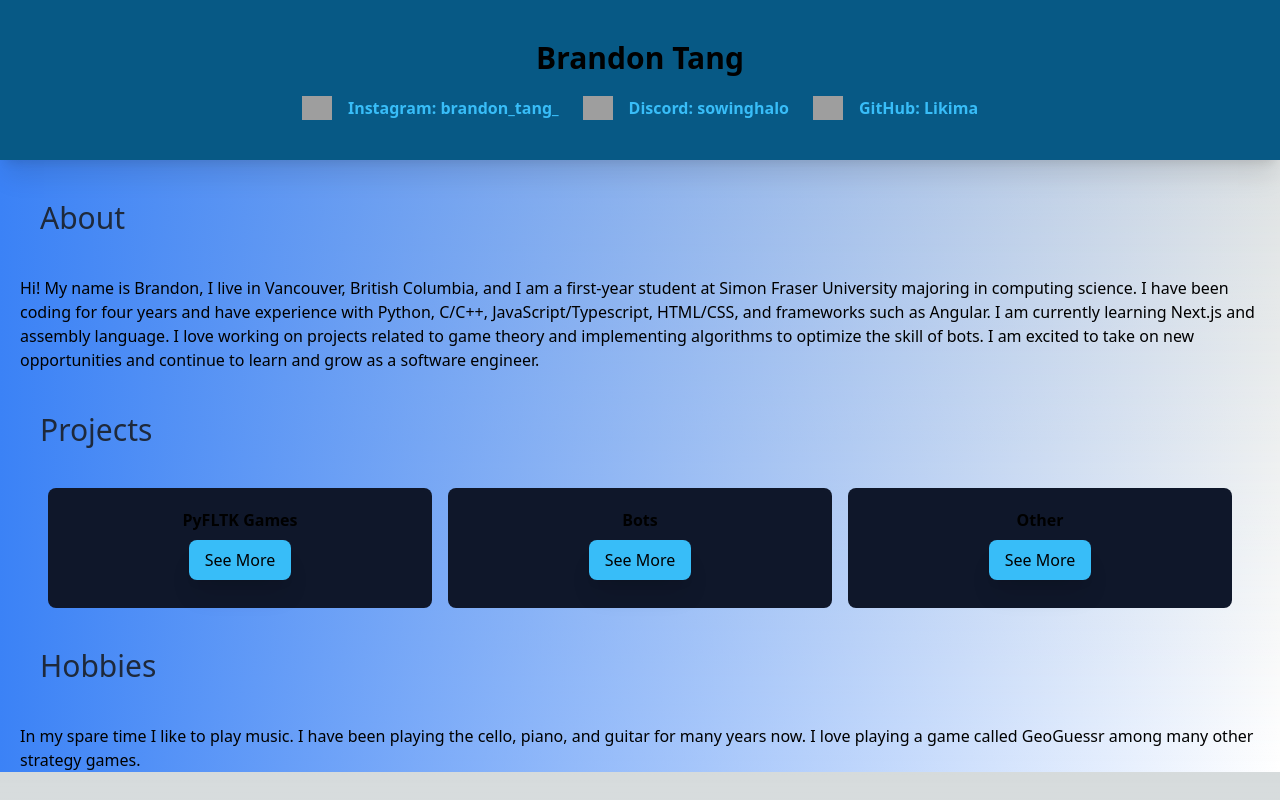
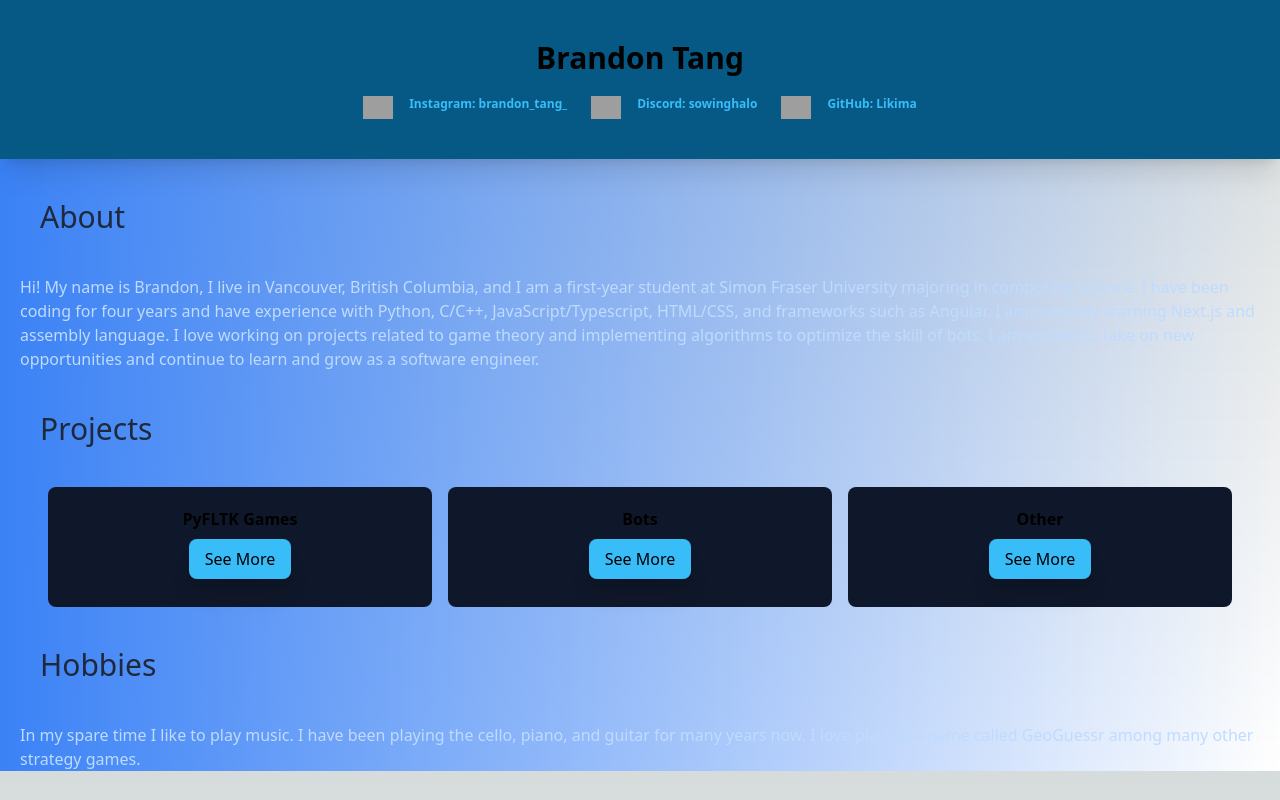
Before and after one commit to Likima/asdf, a Next.js app in the folder web/: page / in a window 1280 px wide. Built offline with nearby package versions, Linux system fonts and the light colour scheme; grey boxes are pictures that could not be loaded.

Commit message:
Update form styling and add new form component

```diff
--- a/web/app/fltk_games.tsx
+++ b/web/app/fltk_games.tsx
@@ -1,5 +1,11 @@
 
 
 export function games(){
+    return(
+        <div className = "w-full max-w-xs">
+            <form className = "bg-slate-600">
 
+            </form>
+        </div>
+    )
 }
--- a/web/app/page.tsx
+++ b/web/app/page.tsx
@@ -71,7 +71,7 @@ function Icon({
 }
 
 function subtitle(text: string){
-  return(<p className="m-10 text-3xl text-slate-800 dark:text-white">{text}</p>)
+  return(<p className="m-10 text-3xl text-slate-800 dark:text-slate-400">{text}</p>)
 }
 
 function RenderCategories(){
@@ -83,18 +83,38 @@ function RenderCategories(){
   })
 }
 
+function DisplayForm(){
+
+}
+
+function Form({
+  name,
+  description,
+  image,
+  size = 40,
+  url
+}:{
+  name:string,
+  description:string
+  image:string
+  size?:number
+  url:string
+}){
+
+}
+
 export default function Page() {
   return (
     <div className="bg-gradient-to-r from-blue-500 font-sans">
       <div className="bg-sky-800 mb-10 grid justify-items-center p-10 font-bold shadow-xl">
         <h1 className="mb-5 text-3xl">Brandon Tang</h1>
-        <div className="grid grid-cols-3 gap-6 items-center text-s sm:flex sm:flex-wrap">
+        <div className="grid grid-cols-3 gap-6 items-center text-xs sm:flex sm:flex-wrap">
           {renderIcons()}
         </div>
       </div>
       <div>{subtitle("About")}</div>
       <div className = "container mx-auto">
-        <p className = "mx-5 max-w-full">
+        <p className = "mx-5 max-w-full text-blue-200">
           Hi! My name is Brandon, I live in Vancouver, British Columbia, and I am a first-year student at Simon Fraser University majoring in computing science.
           I have been coding for four years and have experience with Python, C/C++, JavaScript/Typescript, HTML/CSS, and frameworks such as
           Angular. I am currently learning Next.js and assembly language. I love working on projects related to game theory and implementing algorithms to optimize
@@ -107,7 +127,7 @@ export default function Page() {
       </div>
       <div>{subtitle("Hobbies")}</div>
       <div className = "container mx-auto">
-        <p className = "mx-5 max-w-full">
+        <p className = "mx-5 max-w-full text-blue-200">
           In my spare time I like to play music. I have been playing the cello, piano, and guitar for many
           years now. I love playing a game called GeoGuessr among many other strategy games.
         </p>
```
